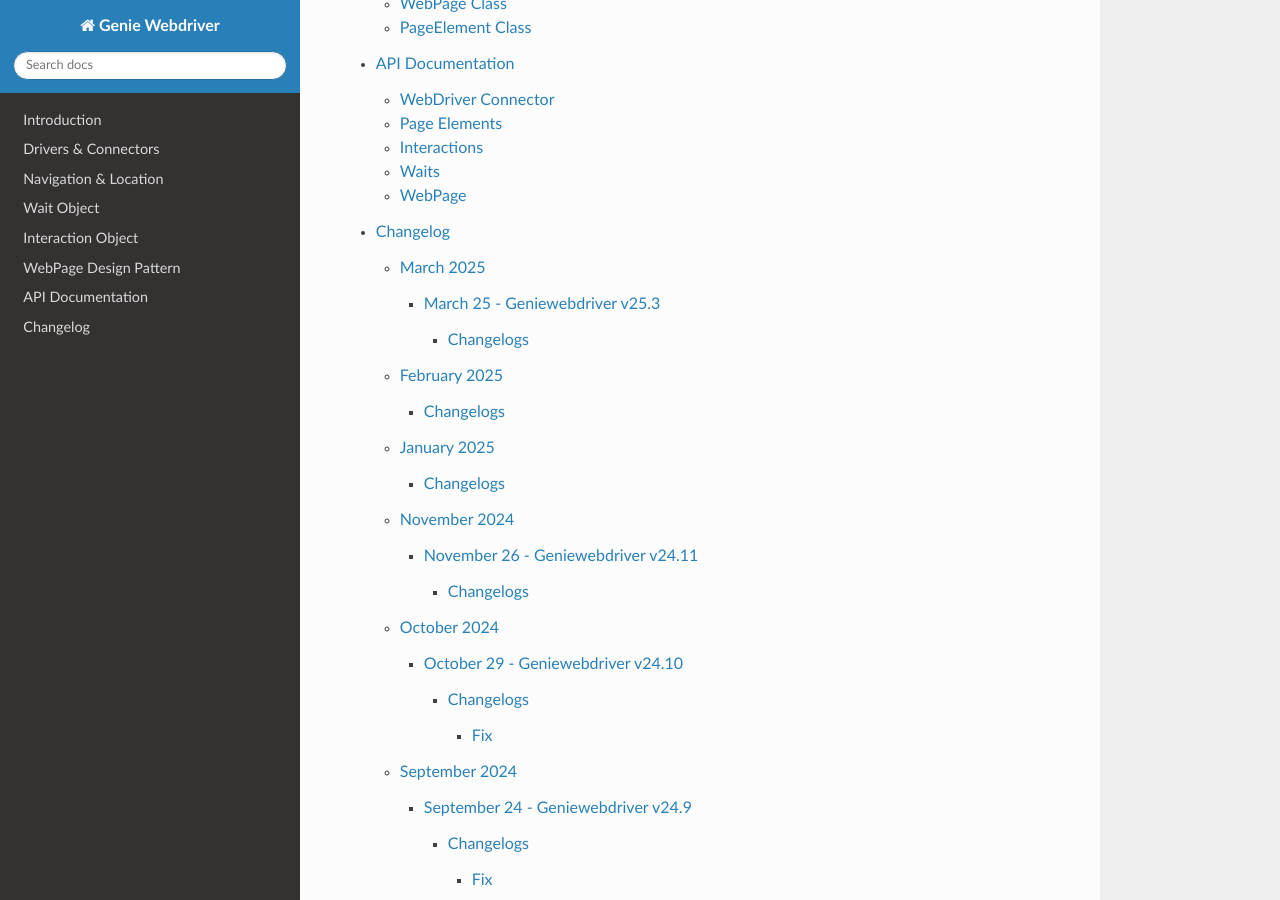
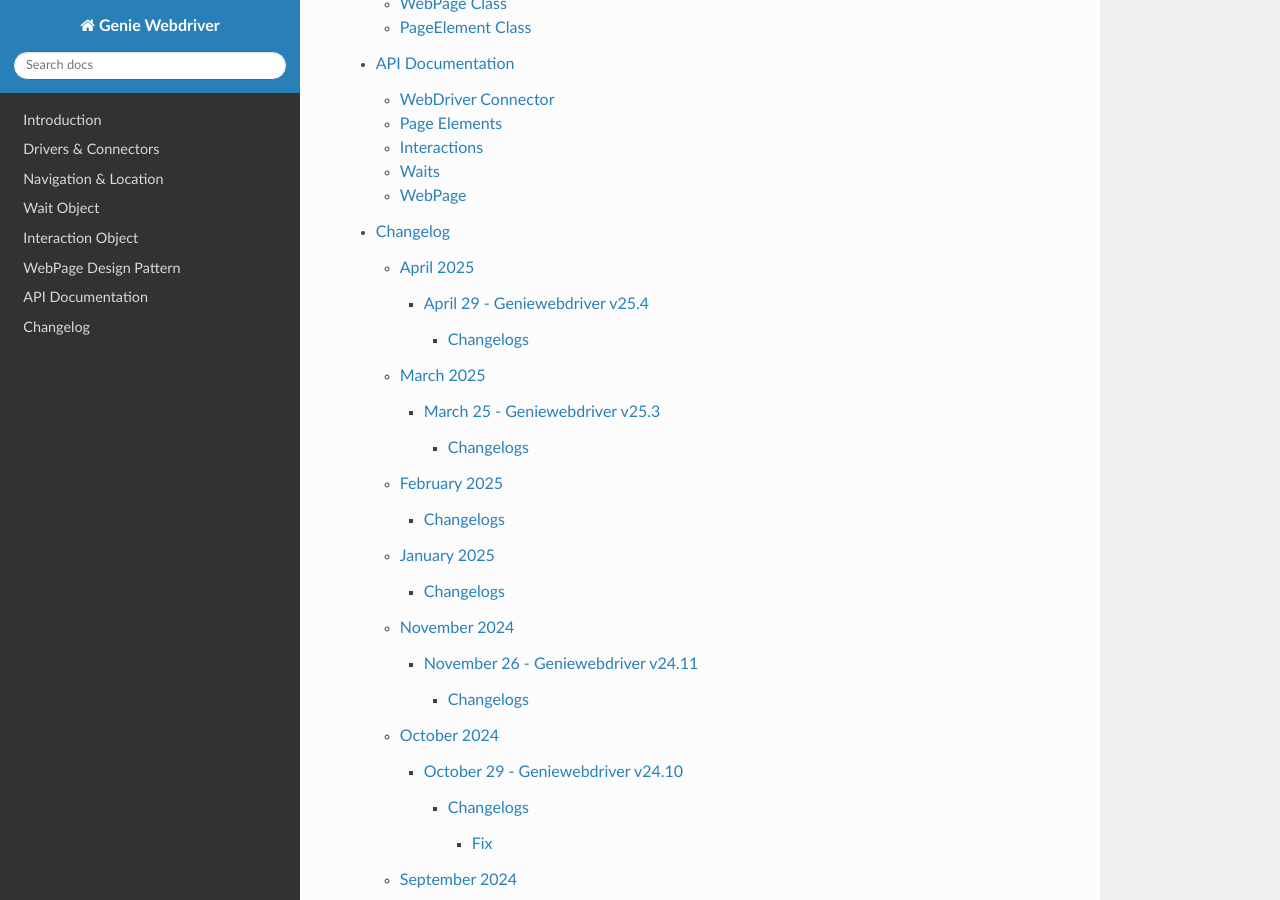
Before and after one commit to CiscoTestAutomation/geniewebdriver, a Sphinx documentation site: the page built from docs/index.rst, in a window 1280 px wide and 900 px high, scrolled down 852 px. Built offline with Sphinx 7.4.7 and the Read the Docs theme 3.1.0, drawn with Linux system fonts in a browser that asks for light colours; pages that are not in the unit, such as notebooks, are missing from menus.

Commit message:
added changelogs

```diff
--- /dev/null
+++ b/docs/changelog/2025/april.rst
@@ -0,0 +1,18 @@
+April 2025
+==========
+
+April 29 - Geniewebdriver v25.4
+------------------------
+
+
+
+.. csv-table:: New Module Versions
+    :header: "Modules", "Version"
+
+    ``genie.webdriver``, v25.4
+
+
+
+
+Changelogs
+^^^^^^^^^^
--- a/docs/changelog/index.rst
+++ b/docs/changelog/index.rst
@@ -4,6 +4,7 @@
 .. toctree::
    :maxdepth: 1
 
+   2025/april
    2025/march
    2025/february
    2025/january
```
Also changed, not shown: docs/changelog/undistributed.rst (added).
